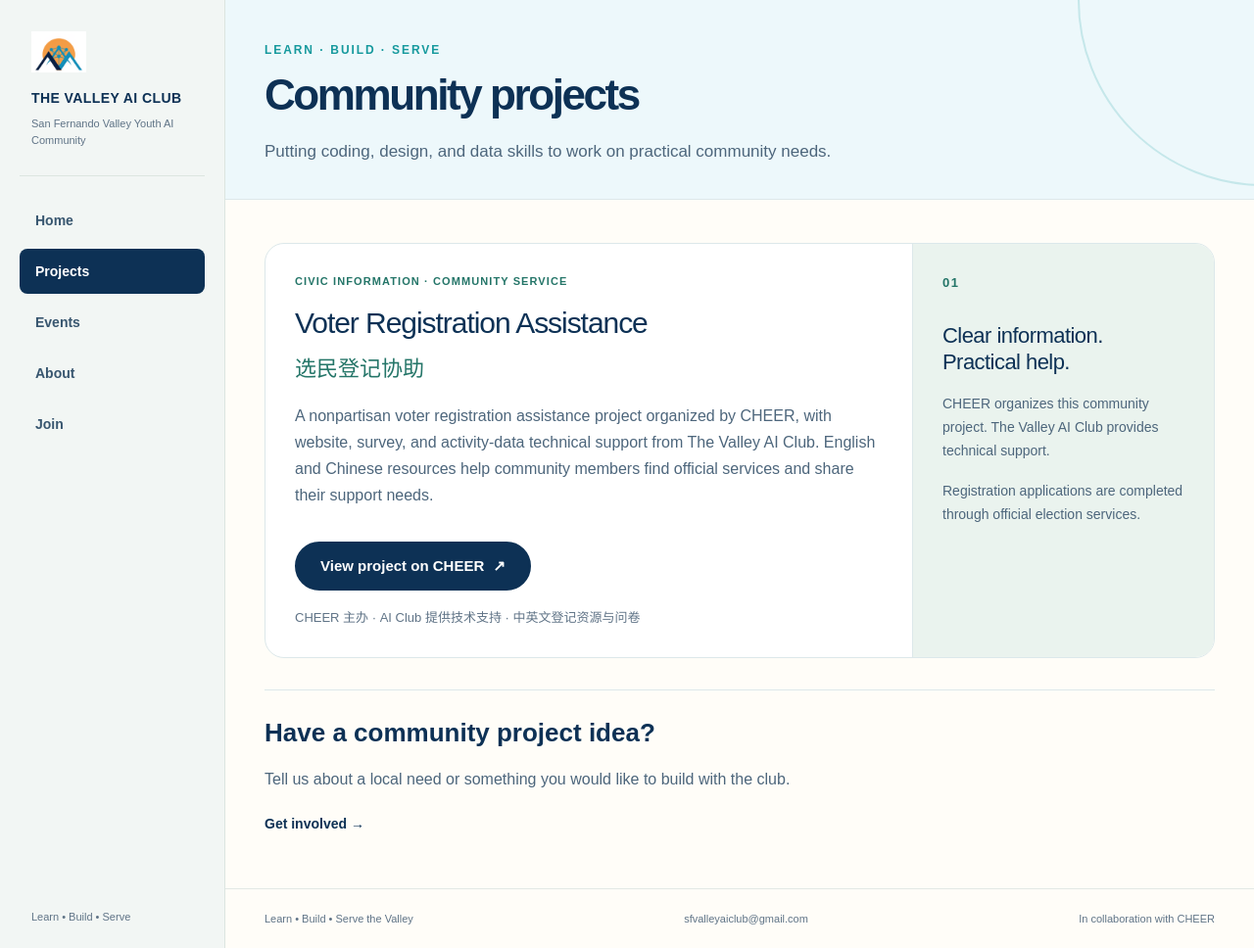
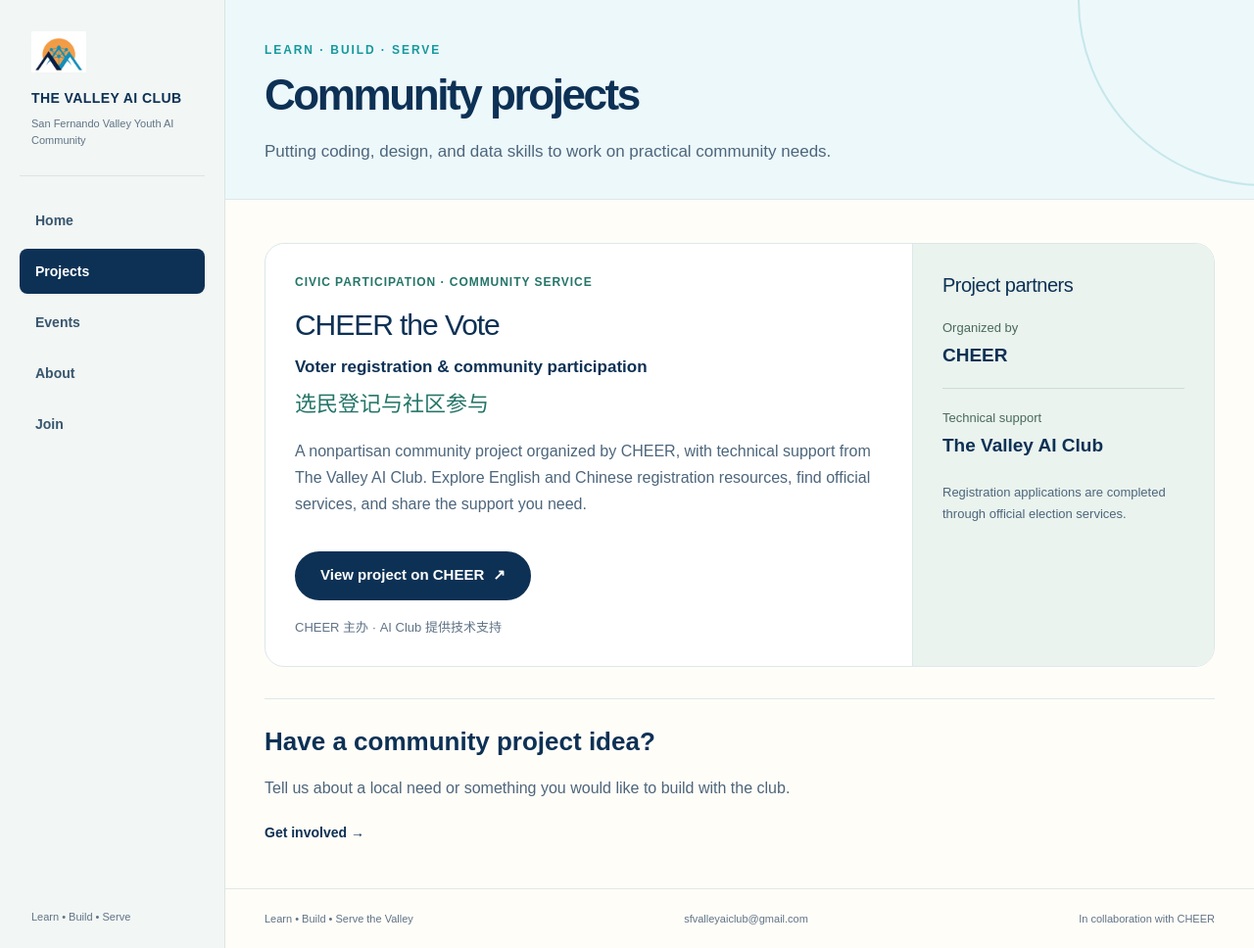
Before and after one commit to valley-ai-club/valley-ai-club.github.io, a Jekyll site: the page built from projects.html, in a window 1280 px wide and 968 px high. Shown: the whole window at 98% size. Built offline with Jekyll 4.4.1, drawn with Linux system fonts in a browser that asks for light colours.

Commit message:
Present CHEER the Vote with project roles and official project link

```diff
--- a/_includes/registration-project.html
+++ b/_includes/registration-project.html
@@ -1,18 +1,32 @@
-<article class="project-feature">
+<style>
+  .club-site .cheer-project .project-label{font-size:12px;letter-spacing:.08em}
+  .club-site .cheer-project .project-subtitle{margin-top:12px!important;font-size:17px!important;font-weight:600;color:var(--navy)!important}
+  .club-site .cheer-project .project-chinese{margin-top:6px}
+  .club-site .cheer-project .project-note h3{font-size:20px;margin-bottom:22px}
+  .club-site .cheer-project .project-roles{display:grid;gap:20px;margin:0}
+  .club-site .cheer-project .project-roles div+div{border-top:1px solid #cbded2;padding-top:20px}
+  .club-site .cheer-project .project-roles dt{font-size:13px;color:#496a5b;margin-bottom:6px}
+  .club-site .cheer-project .project-roles dd{margin:0;font-size:19px;font-weight:700;color:var(--navy);line-height:1.35}
+  .club-site .cheer-project .project-note .project-official-note{font-size:13px;margin-top:24px}
+</style>
+<article class="project-feature cheer-project" aria-labelledby="cheer-project-title">
   <div class="project-copy">
-    <p class="project-label">Civic information · Community service</p>
-    <h2>Voter Registration Assistance</h2>
-    <p class="project-chinese" lang="zh-CN">选民登记协助</p>
-    <p>A nonpartisan voter registration assistance project organized by CHEER, with website, survey, and activity-data technical support from The Valley AI Club. English and Chinese resources help community members find official services and share their support needs.</p>
+    <p class="project-label">Civic participation · Community service</p>
+    <h2 id="cheer-project-title">CHEER the Vote</h2>
+    <p class="project-subtitle">Voter registration &amp; community participation</p>
+    <p class="project-chinese" lang="zh-CN">选民登记与社区参与</p>
+    <p>A nonpartisan community project organized by CHEER, with technical support from The Valley AI Club. Explore English and Chinese registration resources, find official services, and share the support you need.</p>
     <div class="hero-actions">
       <a class="button" href="https://www.sfvcheer.org/voter-registration?src=club_website" target="_blank" rel="noopener noreferrer">View project on CHEER <span aria-hidden="true">&#8599;</span></a>
     </div>
-    <p class="microcopy" lang="zh-CN">CHEER 主办 · AI Club 提供技术支持 · 中英文登记资源与问卷</p>
+    <p class="microcopy" lang="zh-CN">CHEER 主办 · AI Club 提供技术支持</p>
   </div>
-  <aside class="project-note" aria-label="About this project">
-    <span class="project-number" aria-hidden="true">01</span>
-    <h3>Clear information.<br>Practical help.</h3>
-    <p>CHEER organizes this community project. The Valley AI Club provides technical support.</p>
-    <p>Registration applications are completed through official election services.</p>
+  <aside class="project-note" aria-label="Project partners">
+    <h3>Project partners</h3>
+    <dl class="project-roles">
+      <div><dt>Organized by</dt><dd>CHEER</dd></div>
+      <div><dt>Technical support</dt><dd>The Valley AI Club</dd></div>
+    </dl>
+    <p class="project-official-note">Registration applications are completed through official election services.</p>
   </aside>
 </article>
```
